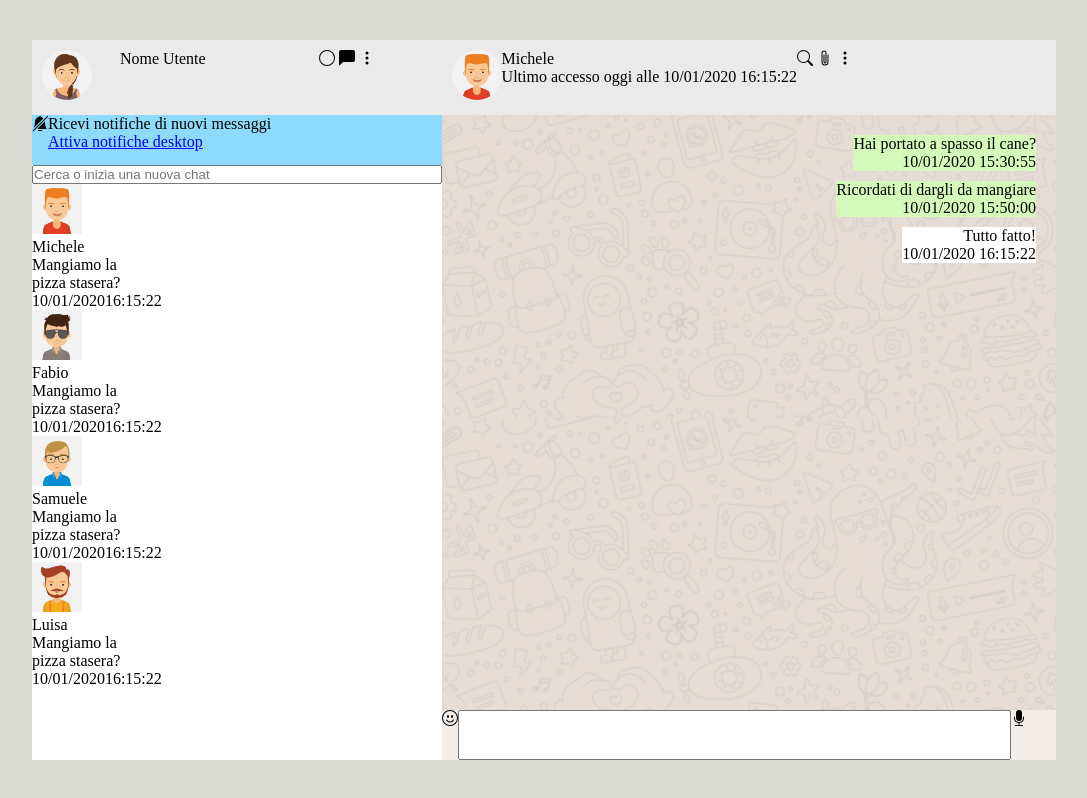
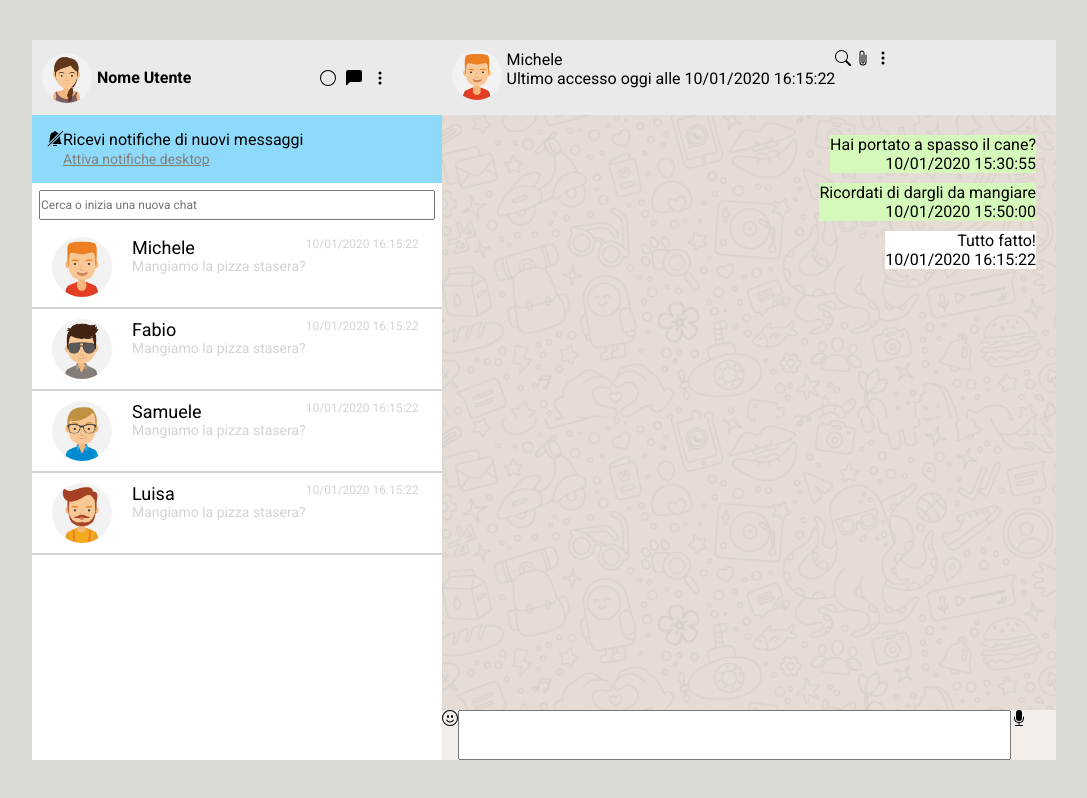
Before and after one commit to mattiadebonis/vue-boolzapp, a plain HTML site: page index.html in a window 1280 px wide. Shown: the whole page, without its empty margins (96-1183 px from the left). Drawn offline with nearby package versions, Linux system fonts and the light colour scheme.

Commit message:
Css menù laterale

```diff
--- a/css/style.css
+++ b/css/style.css
@@ -3,6 +3,7 @@
     box-sizing: border-box;
     padding: 0;
     margin:0;
+    font-family: 'Roboto', sans-serif;
 }
 
 body{
@@ -17,6 +18,13 @@ body{
     display:flex;
 }
 
+.d_in_block{
+    display: inline-block;
+}
+
+.bold{
+    font-weight: 700;
+}
 
 /* /COMMON */
 #app{
@@ -25,7 +33,6 @@ body{
     height: 90vh;
     margin: 5vh 10vw;
 }
-
 
 /* menù laterale */
 #menu{
@@ -38,7 +45,6 @@ body{
     position: relative;
     background-color:rgb(234,234,234);
     height: 75px;
-
     padding: 10px;
 }
 
@@ -46,38 +52,46 @@ body{
     width:50px;
     height: 50px;
     border-radius: 50px;
+    margin-right: 5px;
 }
 
 .left_utente{
-    width: 20%;
+    width: 70%;
+    align-items: center;
 }
 
-.center_utente{
-    width:50%;
+.right_utente{
+    width:30%;
+    align-items: center;
+    text-align:right;
+}
+
+.right_utente > *{
+    margin: 5px;
+}
+
+/* ALERT */
+#alert{
+    background-color:rgb(142,218,251);
+    padding: 15px;
+}
+
+.link_alert{
+    font-size: 14px;
+    color: gray;
+}
+
+/*SEARCH BAR*/
+#search_bar{
 
 }
 
-.right_utente{
-    position: absolute;
-    right: 0px;
-    width:30%;
+#search_bar input{
+    margin: 7px;
+    width: calc(100% - 14px);
+    height: 30px;
+    font-size: 12px;
 }
-
-.right_utente svg{
-
-}
-
-#alert{
-    background-color:rgb(142,218,251) ;
-    height: 50px;
-}
-
-#search_bar {
-}
-#search_bar input{
-    width: 100%;
-}
-
 
 /* MENU CHAT ATTIVE*/
 #menu_chat{
@@ -88,24 +102,39 @@ body{
     background-color: white;
     list-style: none;
 }
+.chat_active a{
+    padding: 10px 20px;
+}
 
 .img_chat_active{
-    width: 5%;
-}
-
-.img_chat_active img{
-    height: 50px;
+    height: 60px;
+    border-radius: 50px;
 }
 
 .msg_chat_active{
-    width: 50%;
+    margin-left: 20px;
 }
 
-.img_chat_active{
-    width: 25%;
+.name_user{
+    font-size: 18px;
 }
+
+.preview_msg{
+    font-size: 14px;
+    color:lightgray;
+}
+
+.time_chat_active{
+    justify-content: flex-end;
+    font-size: 12px;
+    color:lightgray;
+}
+
+.chat_active hr{
+    border: 1px solid lightgray;
+}
+
 /* /menù laterale */
-
 
 /* view chat*/
 #chat{
--- a/index.html
+++ b/index.html
@@ -4,12 +4,18 @@
     <meta charset="UTF-8">
     <meta http-equiv="X-UA-Compatible" content="IE=edge">
     <meta name="viewport" content="width=device-width, initial-scale=1.0">
+
     <!-- css-->
     <link rel="stylesheet" href="css/style.css">
-    <title>Boolzap di Mattia De Bonis</title>
+
+    <!-- font-->
+    <link rel="preconnect" href="https://fonts.gstatic.com">
+    <link href="https://fonts.googleapis.com/css2?family=Roboto:wght@400;700&display=swap" rel="stylesheet">
 
     <!-- vue-->
     <script src="https://cdn.jsdelivr.net/npm/vue@2/dist/vue.js"></script>
+
+    <title>Boolzap di Mattia De Bonis</title>
 </head>
 <body>
     <!-- app-->
@@ -19,15 +25,12 @@
             <!-- nome utente-->
             <div id="utente" class="wdt_100 flex">
 
-                <div class="left_utente">
+                <div class="flex left_utente">
                     <img class="img_utente" src="img/avatar_io.jpg" alt="avatar-io">
+                    <p class="d_in_block bold">Nome Utente</p>
                 </div>
 
-                <div class="center_utente">
-                    <p>Nome Utente</p>
-                </div>
-
-                <div class="right_utente">
+                <div class="flex right_utente">
                     <svg xmlns="http://www.w3.org/2000/svg" width="16" height="16" fill="currentColor" class="bi bi-circle" viewBox="0 0 16 16">
                         <path d="M8 15A7 7 0 1 1 8 1a7 7 0 0 1 0 14zm0 1A8 8 0 1 0 8 0a8 8 0 0 0 0 16z"/>
                     </svg>
@@ -39,17 +42,15 @@
                       </svg>
 
                 </div>
-
             </div>
-
             <!-- alert-->
             <div id="alert" class="wdt_100 flex">
                 <svg xmlns="http://www.w3.org/2000/svg" width="16" height="16" fill="currentColor" class="bi bi-bell-slash-fill" viewBox="0 0 16 16">
                     <path d="M5.164 14H15c-1.5-1-2-5.902-2-7 0-.264-.02-.523-.06-.776L5.164 14zm6.288-10.617A4.988 4.988 0 0 0 8.995 2.1a1 1 0 1 0-1.99 0A5.002 5.002 0 0 0 3 7c0 .898-.335 4.342-1.278 6.113l9.73-9.73zM10 15a2 2 0 1 1-4 0h4zm-9.375.625a.53.53 0 0 0 .75.75l14.75-14.75a.53.53 0 0 0-.75-.75L.625 15.625z"/>
-                  </svg>
+                </svg>
                 <div>
                     <p>Ricevi notifiche di nuovi messaggi</p>
-                    <a href="#">Attiva notifiche desktop</a>
+                    <a class="link_alert" href="#">Attiva notifiche desktop</a>
                 </div>
             </div>
 
@@ -60,20 +61,17 @@
             <!-- menu chat-->
             <div id="menu_chat">
                 <ul>
-                    <li class="flex chat_active" v-for="(user, index) in contacts" v-if="isSearched(user.name)">
-                        <a @click="userSelected(index)">
-                            <div class="img_chat_active">
-                                <img :src="showUserImg(index)" alt="avatar_1">
-                            </div>
+                    <li class="chat_active" v-for="(user, index) in contacts" v-if="isSearched(user.name)">
+                        <a @click="userS
+                        elected(index)" class="flex">
+                            <img :src="showUserImg(index)" class="img_chat_active" alt="avatar_1">
                             <div class="msg_chat_active">
                                 <p class="name_user">{{user.name}}</p>
                                 <p class="preview_msg">Mangiamo la pizza stasera?</p>
                             </div>
-                            <div class="time_chat_active flex">
-                                <p>10/01/2020</p>
-                                <p>16:15:22</p>
-                            </div>
+                            <p class="time_chat_active">10/01/2020 16:15:22</p>
                         </a>
+                        <hr>
                     </li>
                 </ul>
 
```
